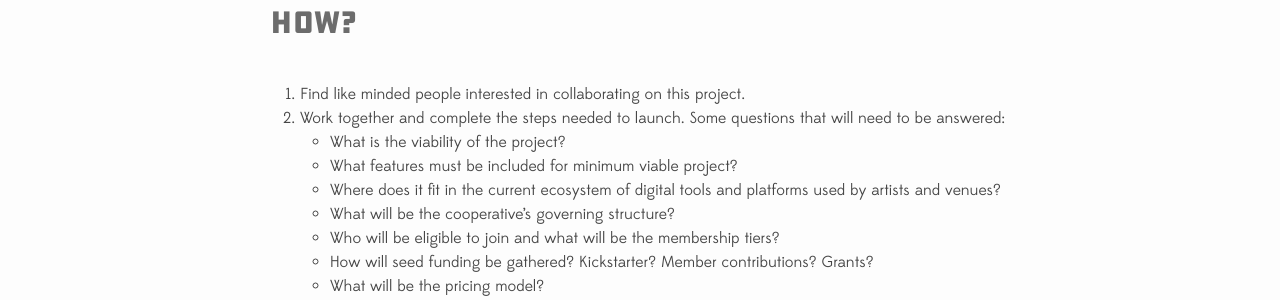
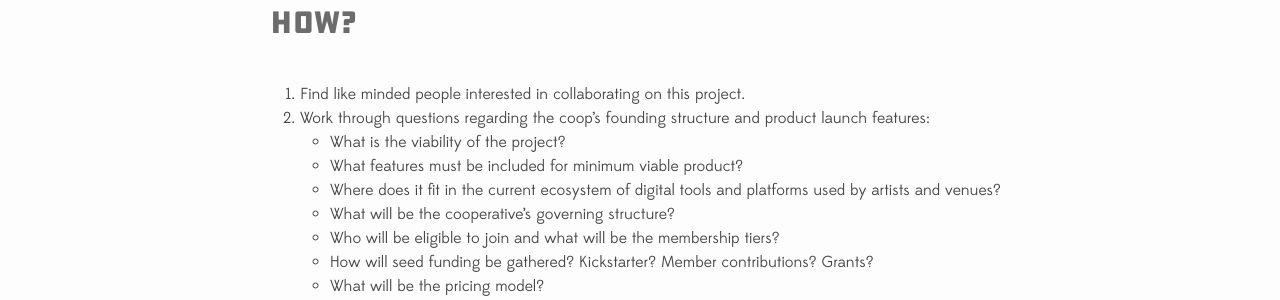
Before and after one commit to turpana/tm-website, a Jekyll site: the page built from ticket-coop.md, in a window 1280 px wide. Shown: the part 695-995 px from the top of the page. Built offline with Jekyll 4.4.1, drawn with Linux system fonts in a browser that asks for light colours.

Commit message:
Ticket coop page edits

```diff
--- a/ticket-coop.md
+++ b/ticket-coop.md
@@ -11,9 +11,9 @@ Concert service fees are too high and artists don't have much say in the matter.
 Independent music venues.
 ## How?
 1. Find like minded people interested in collaborating on this project.
-2. Work together and complete the steps needed to launch. Some questions that will need to be answered:
+2. Work through questions regarding the coop's founding structure and product launch features:
  - What is the viability of the project?
- - What features must be included for minimum viable project?
+ - What features must be included for minimum viable product?
  - Where does it fit in the current ecosystem of digital tools and platforms used by artists and venues?
  - What will be the cooperative's governing structure?
  - Who will be eligible to join and what will be the membership tiers?
```
